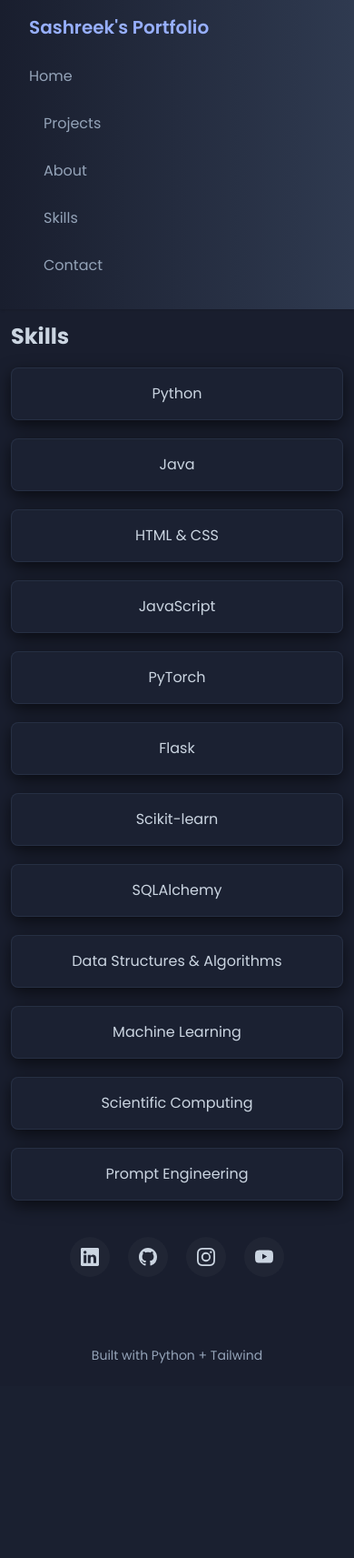
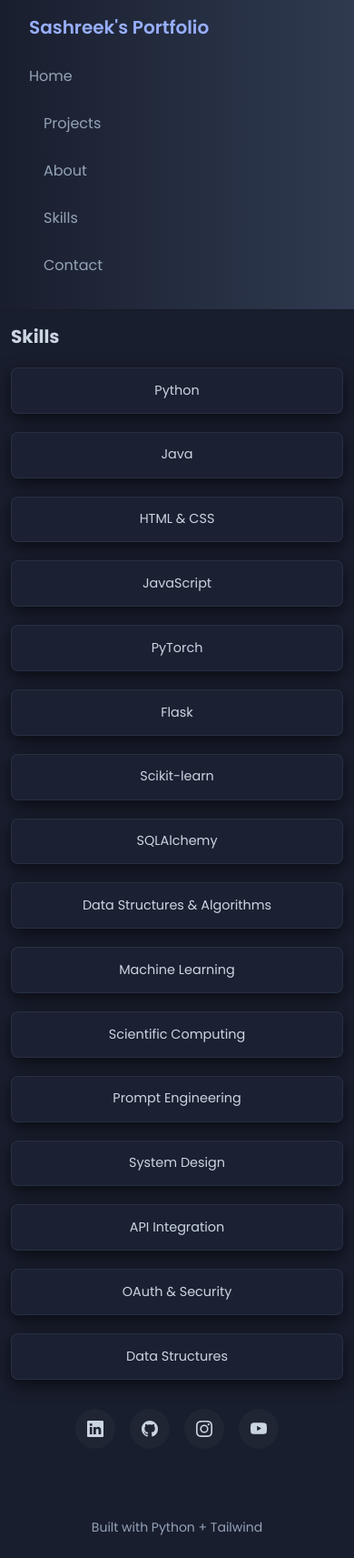
Before and after one commit to Sashreek75/Sashreek-Coding-Portfolio, a Flask app: page /skills in a window 390 px wide. Shown: the whole page at 91% size. Before the commit the page ends 1499 px from the top, so only its background shows below. Run offline with Flask 3, Linux system fonts and the light colour scheme; some libraries are stand-ins or nearby versions.

Commit message:
Update skills.html

```diff
--- a/templates/skills.html
+++ b/templates/skills.html
@@ -1,5 +1,68 @@
 {% extends 'base.html' %}
 {% block content %}
+<style>
+  @media (max-width: 768px) {
+    h1 {
+      font-size: 1.5rem !important;
+      margin-bottom: 1.5rem !important;
+    }
+
+    .grid {
+      grid-template-columns: repeat(2, 1fr) !important;
+      gap: 0.75rem !important;
+    }
+
+    .card {
+      padding: 1rem !important;
+      font-size: 0.95rem !important;
+    }
+
+    .icons {
+      top: 100px !important;
+      padding: 0 1rem !important;
+    }
+  }
+
+  @media (max-width: 480px) {
+    h1 {
+      font-size: 1.25rem !important;
+      margin-bottom: 1rem !important;
+    }
+
+    .grid {
+      grid-template-columns: 1fr !important;
+      gap: 0.5rem !important;
+    }
+
+    .card {
+      padding: 0.85rem !important;
+      font-size: 0.9rem !important;
+    }
+
+    .example-2 {
+      gap: 0.5rem !important;
+      justify-content: center;
+      padding: 0 !important;
+    }
+
+    .example-2 .icon-content a {
+      width: 40px !important;
+      height: 40px !important;
+    }
+
+    .example-2 .icon-content a svg {
+      width: 18px !important;
+      height: 18px !important;
+    }
+
+    .icons {
+      top: 80px !important;
+      margin-top: 1rem !important;
+      padding: 0 !important;
+    }
+  }
+</style>
+
 <h1 class="animate__animated animate__fadeInDown text-3xl font-bold mb-4">Skills</h1>
 <div class="grid grid-cols-2 md:grid-cols-4 gap-4 animate__animated animate__fadeInUp animate__delay-1s">
   <div class="card text-center">Python</div>
@@ -14,6 +77,12 @@
   <div class="card text-center">Machine Learning</div>
   <div class="card text-center">Scientific Computing</div>
   <div class="card text-center">Prompt Engineering</div>
+  <div class="card text-center">System Design</div>
+  <div class="card text-center">API Integration</div>
+  <div class="card text-center">OAuth & Security</div>
+  <div class="card text-center">Data Structures</div>
+
+
 
 
 </div>
```
